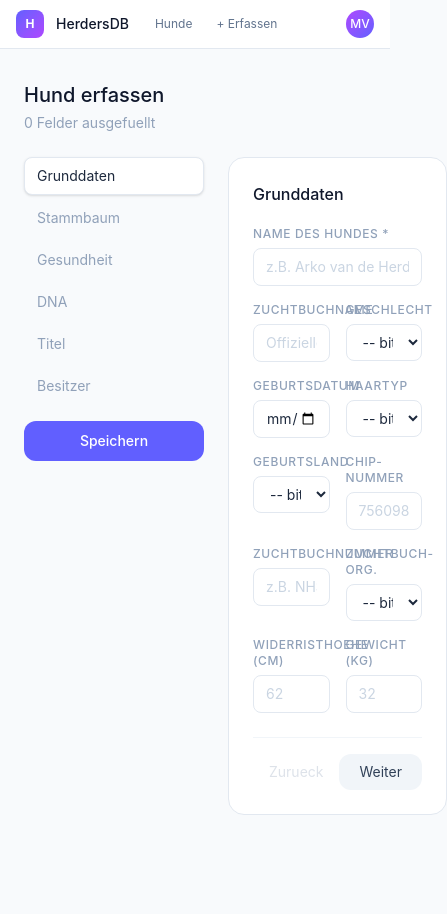
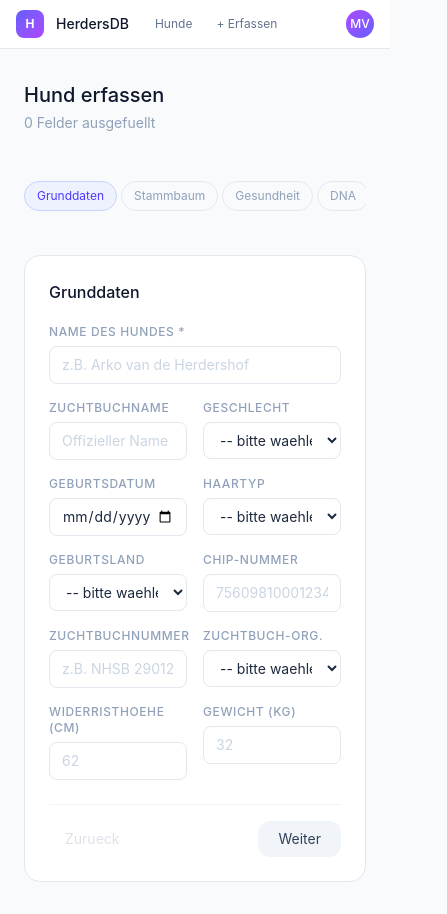
Before and after one commit to dogbossvibes/herdersdb-v2-, a Next.js app: page /erfassen in a window 390 px wide. Shown: the whole page, 447 px wide, since content can reach past the window. Before the commit the page ends 893 px from the top, so only its background shows below. Built offline with nearby package versions, Linux system fonts and the light colour scheme.

Commit message:
Formular Mobile responsive

```diff
--- a/src/app/erfassen/page.tsx
+++ b/src/app/erfassen/page.tsx
@@ -110,11 +110,11 @@ function ErfassenForm() {
           <p className="text-sm text-slate-400">{filledCount} Felder ausgefuellt</p>
         </div>
 
-        <div className="grid grid-cols-[180px_1fr] gap-6">
+        <div className="grid grid-cols-1 md:grid-cols-[180px_1fr] gap-6">
 
           {/* Section nav */}
           <div>
-            <nav className="space-y-1" aria-label="Formular-Abschnitte">
+            <nav className="hidden md:block space-y-1" aria-label="Formular-Abschnitte">
               {SECTIONS.map((sec, i) => (
                 <button
                   key={sec}
@@ -128,7 +128,7 @@ function ErfassenForm() {
                 </button>
               ))}
             </nav>
-            <div className="mt-4">
+            <div className="hidden md:block mt-4">
               <button
                 onClick={handleSave}
                 disabled={saving}
@@ -139,6 +139,17 @@ function ErfassenForm() {
               </button>
               {error && <p className="text-red-500 text-xs mt-2 text-center">{error}</p>}
             </div>
+          </div>
+
+          {/* Mobile tab navigation */}
+          <div className="md:hidden flex gap-1 overflow-x-auto pb-1 mb-4">
+            {SECTIONS.map((sec, i) => (
+              <button key={sec} onClick={() => setSection(i)}
+                className={`flex-shrink-0 px-3 py-1.5 rounded-full text-xs border transition-all
+                  ${section === i ? 'bg-indigo-50 border-indigo-200 text-indigo-600' : 'border-slate-200 text-slate-400'}`}>
+                {sec}
+              </button>
+            ))}
           </div>
 
           {/* Form panel */}
```
